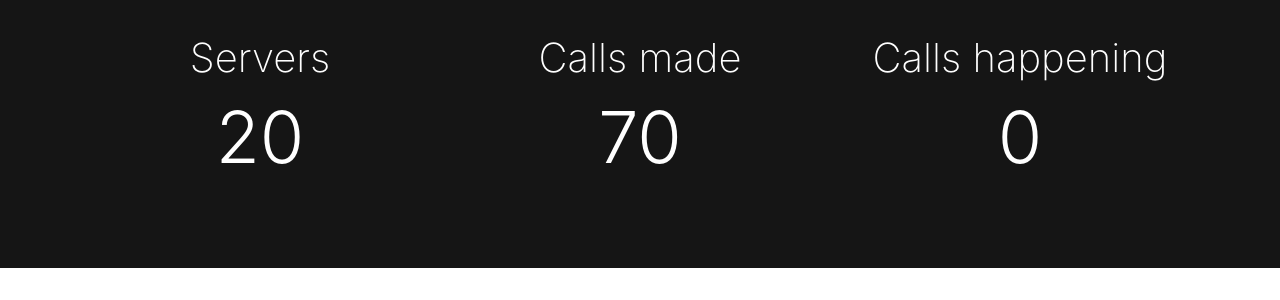
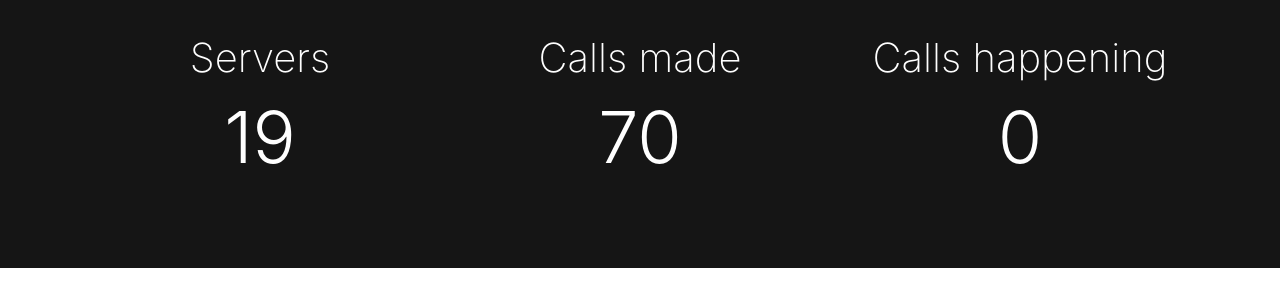
Before and after one commit to tumblenet/tnphone.tumblenet.ga, a Jekyll site: the page built from index.html, in a window 1280 px wide and 900 px high, scrolled down 443 px. Shown: the part 167-467 px from the top of the window. Built offline with Jekyll 4.4.1, drawn with Linux system fonts in a browser that asks for light colours; nearby versions of some CDN libraries.

Commit message:
Update Phones feed

```diff
--- a/_data/phones.json
+++ b/_data/phones.json
@@ -155,6 +155,6 @@
 		}
 	],
 	"callsMade": 70,
-	"servers": 20,
+	"servers": 19,
 	"currentCalls": 0
 }
```
